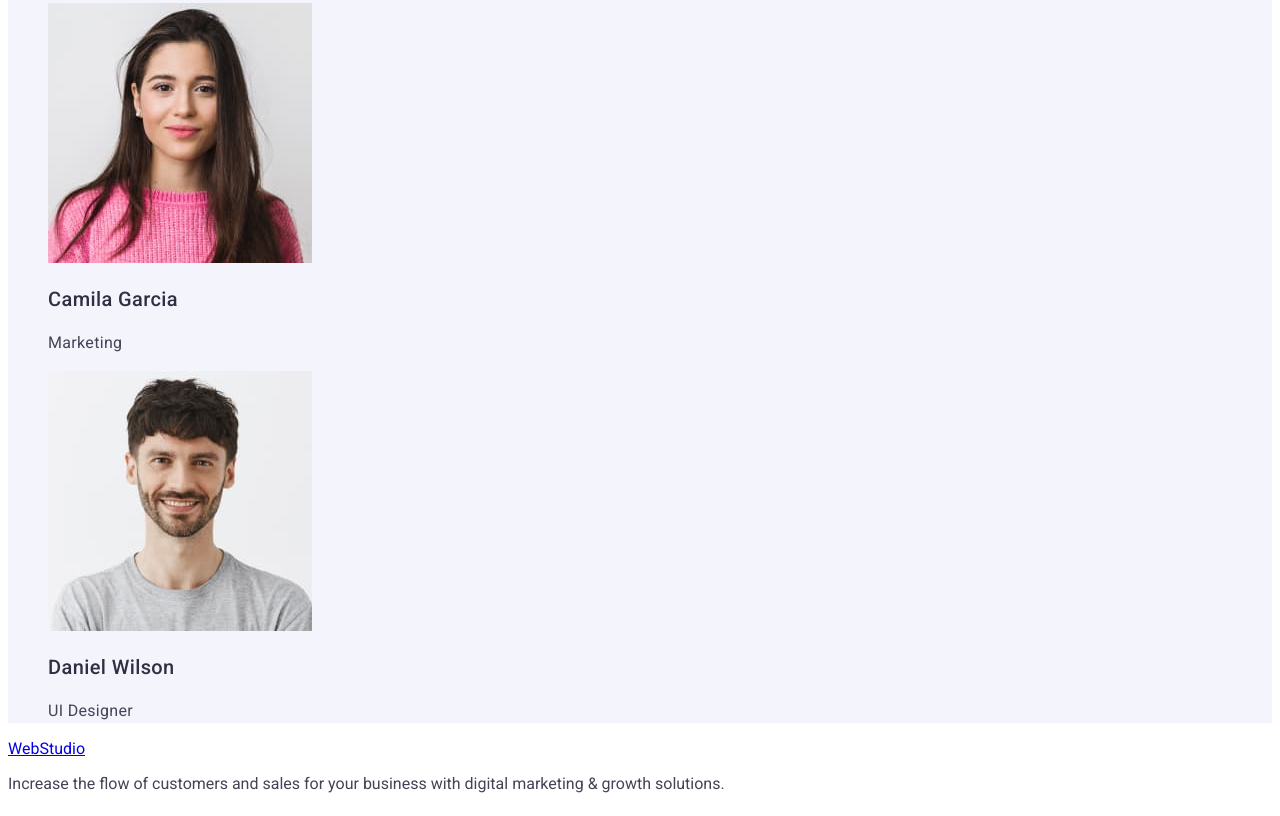
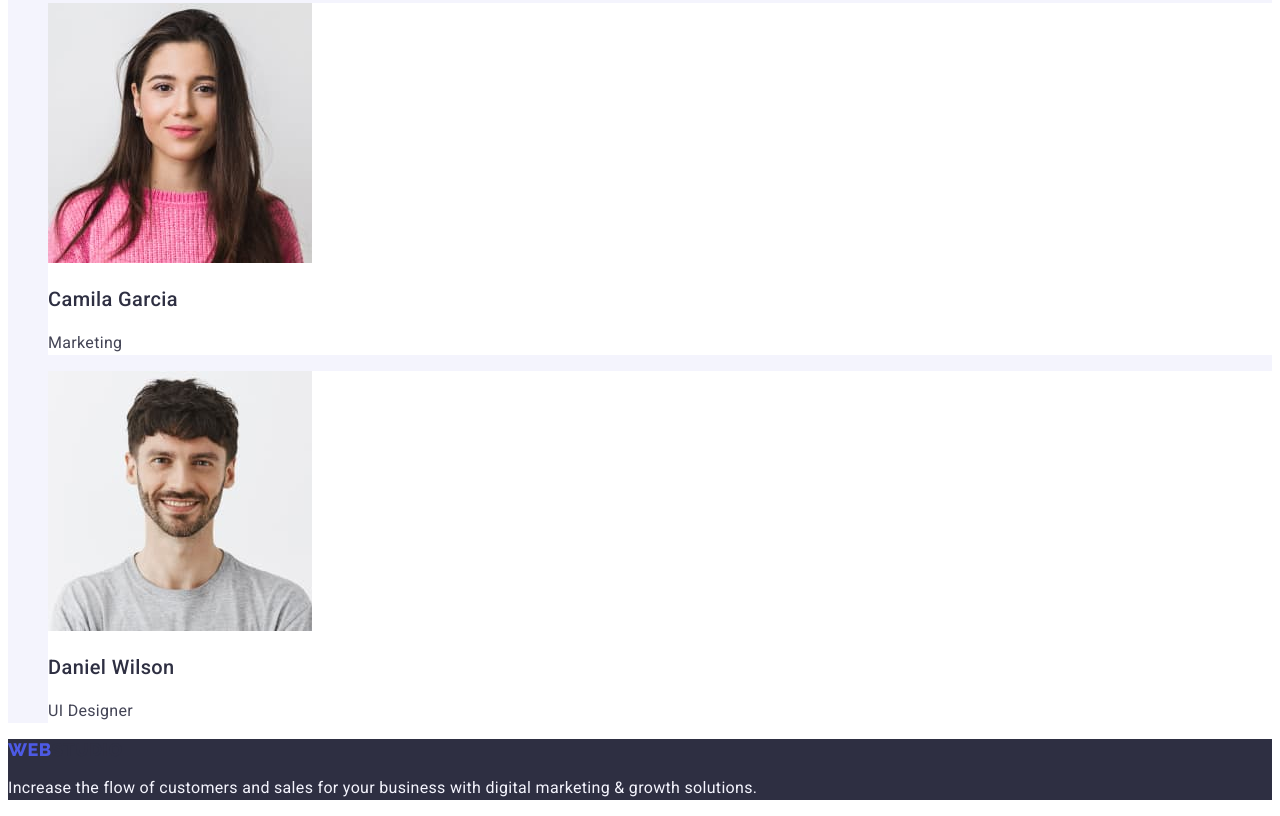
Before and after one commit to ImaLorikI/goit-markup-hw-02, a plain HTML site: page index.html in a window 1280 px wide. Shown: the part 2560-3376 px from the top of the page. Drawn offline with Linux system fonts and the light colour scheme.

Commit message:
done webstudio

```diff
--- a/css/styles.css
+++ b/css/styles.css
@@ -107,3 +107,11 @@ color: var(--hover);
 .whiteback{
     background-color:var(--whitecolor)
 }
+.footerback{
+    background-color: #2e2f42;
+}
+.footerparagraf{
+    line-height: 1.5;
+    color:#F4F4FD;
+    letter-spacing: 0.02em;
+}
--- a/index.html
+++ b/index.html
@@ -125,7 +125,7 @@
             <h3 class="title_e">Mark Guerrero</h3>
             <p class="paragraf">Product Designer</p>
           </li>
-          <li>
+          <li class="whiteback">
             <img
               src="./images/img-22.jpg"
               alt="Tom Ford"
@@ -135,7 +135,7 @@
             <h3 class="title_e">Tom Ford</h3>
             <p class="paragraf">Frontend Developer</p>
           </li>
-          <li>
+          <li class="whiteback">
             <img
               src="./images/img-11.jpg"
               alt="Camila Garcia"
@@ -145,7 +145,7 @@
             <h3 class="title_e">Camila Garcia</h3>
             <p class="paragraf">Marketing</p>
           </li>
-          <li>
+          <li class="whiteback">
             <img
               src="./images/img44.jpg"
               alt="Daniel Wilson"
@@ -158,9 +158,11 @@
         </ul>
       </section>
     </main>
-    <footer>
-      <a href="./index.html">WebStudio</a>
-      <p>
+    <footer class="footerback">
+      <a class="logo link" href="./index.html">
+        Web<span class="studio">Studio</span></a
+      >
+      <p class="footerparagraf">
         Increase the flow of customers and sales for your business with digital
         marketing & growth solutions.
       </p>
```
